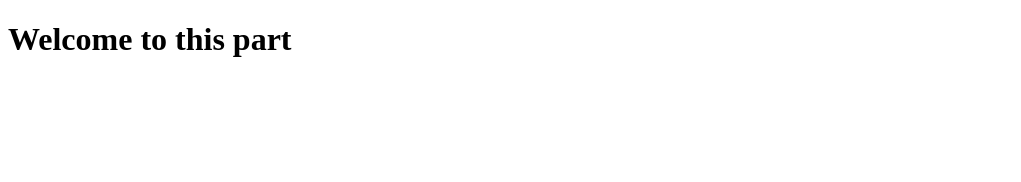
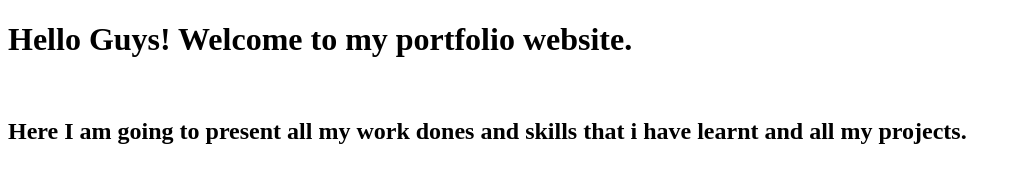
Before and after one commit to Kashif-Siddiqui-code/kashifsiddiqui-portfolio, a plain HTML site: page index.html in a window 1280 px wide. Shown: the whole page, without its empty margins (0-1021 px from the left). Drawn offline with Linux system fonts and the light colour scheme.

Commit message:
update: myportfolio

```diff
--- a/index.html
+++ b/index.html
@@ -7,6 +7,7 @@
     <title>Document</title>
 </head>
 <body>
-    <h1>Welcome to this part</h1>
+    <h1>Hello Guys! Welcome to my portfolio website.</h1><br>
+    <h2>Here I am going to present all my work dones and skills that i have learnt and all my projects.</h2>
 </body>
 </html>
```
